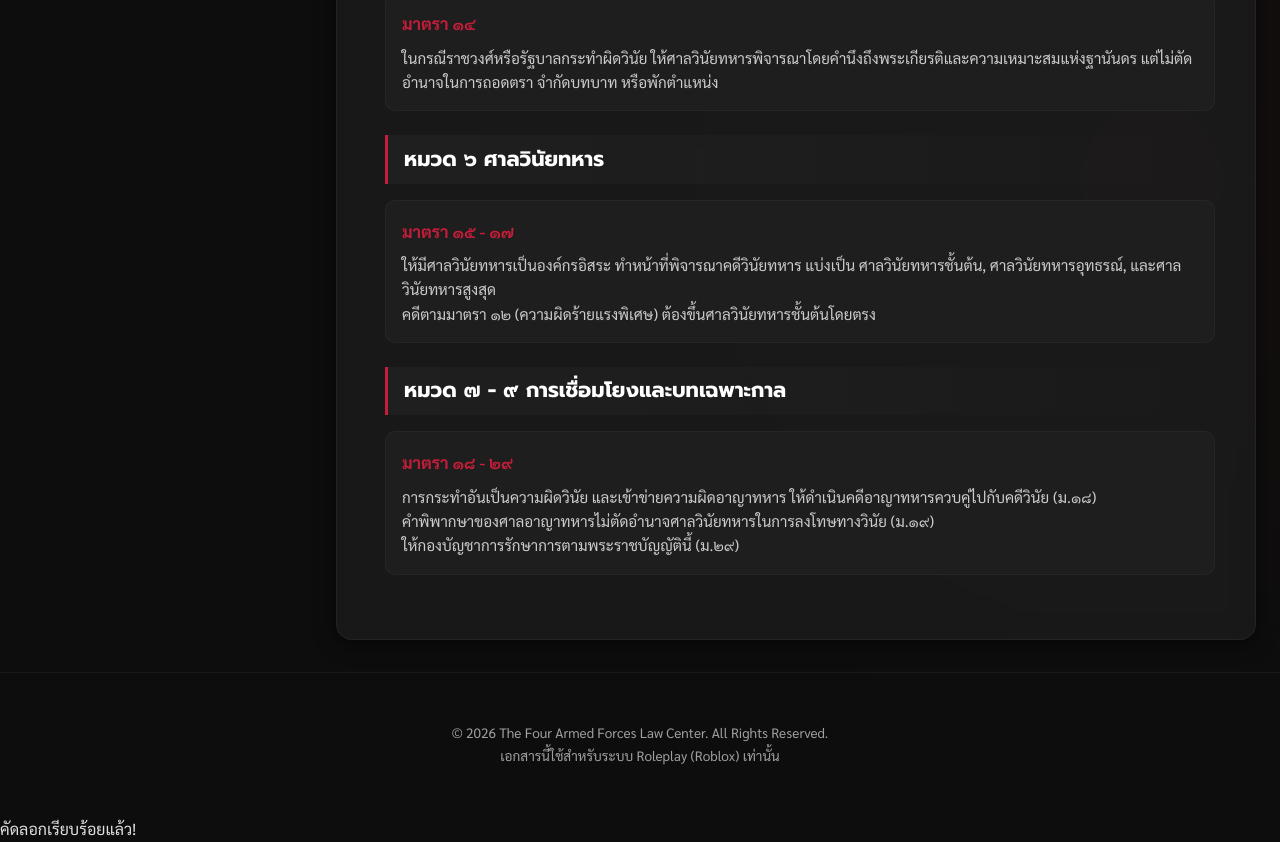
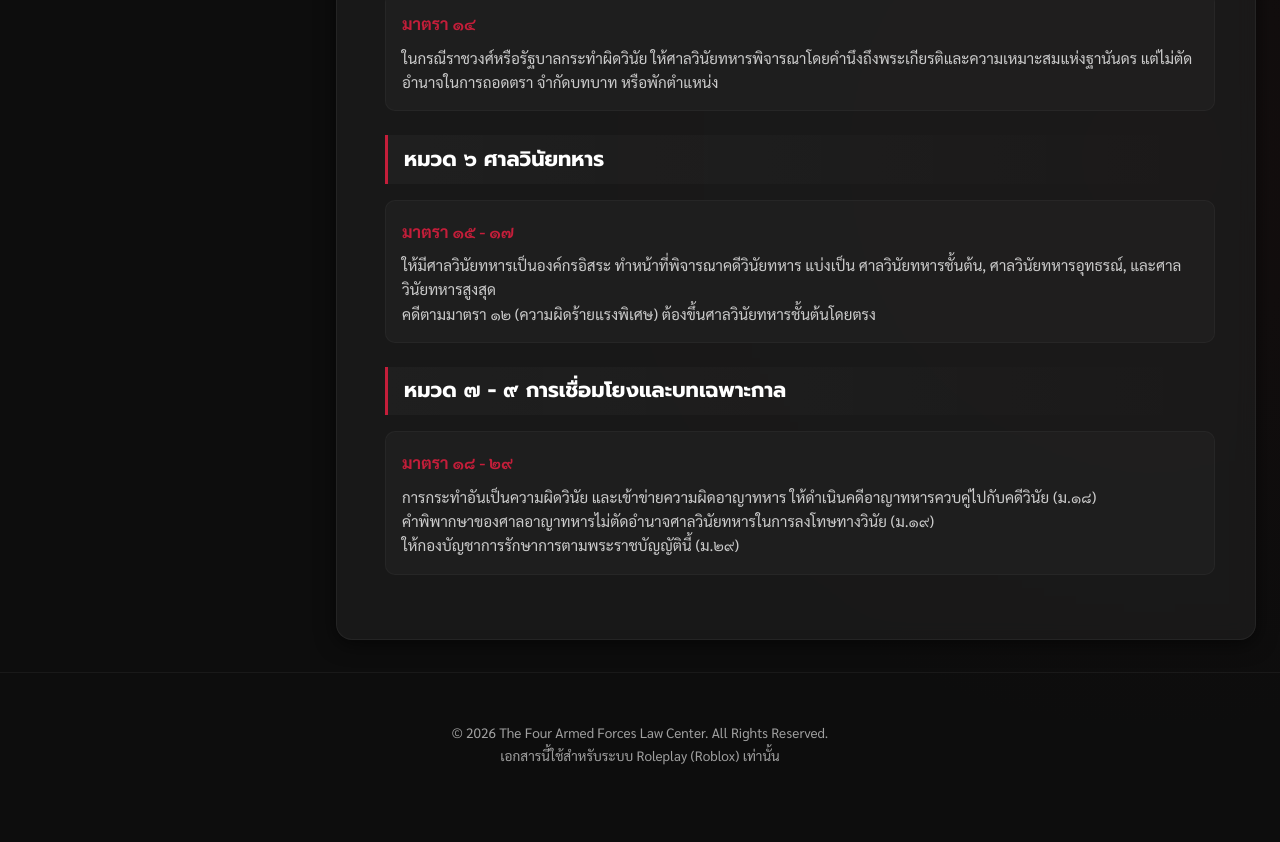
Before and after one commit to CytechNaRak/The-Four-Armed-Forces-Law-Center-RThaiiI-, a plain HTML site: page index.html in a window 1280 px wide. Shown: the part 2466-3308 px from the top of the page. After the commit the page ends 3281 px from the top, so only its background shows below. Drawn offline with Linux system fonts and the light colour scheme.

Commit message:
Remove toast notification from index.html
Removed the toast notification div from the HTML.

```diff
--- a/index.html
+++ b/index.html
@@ -422,7 +422,7 @@
     </footer>
 
     <script src="script.js"></script>
-    <div id="toast">คัดลอกเรียบร้อยแล้ว!</div>
+
 </body>
 
 </html>
```
